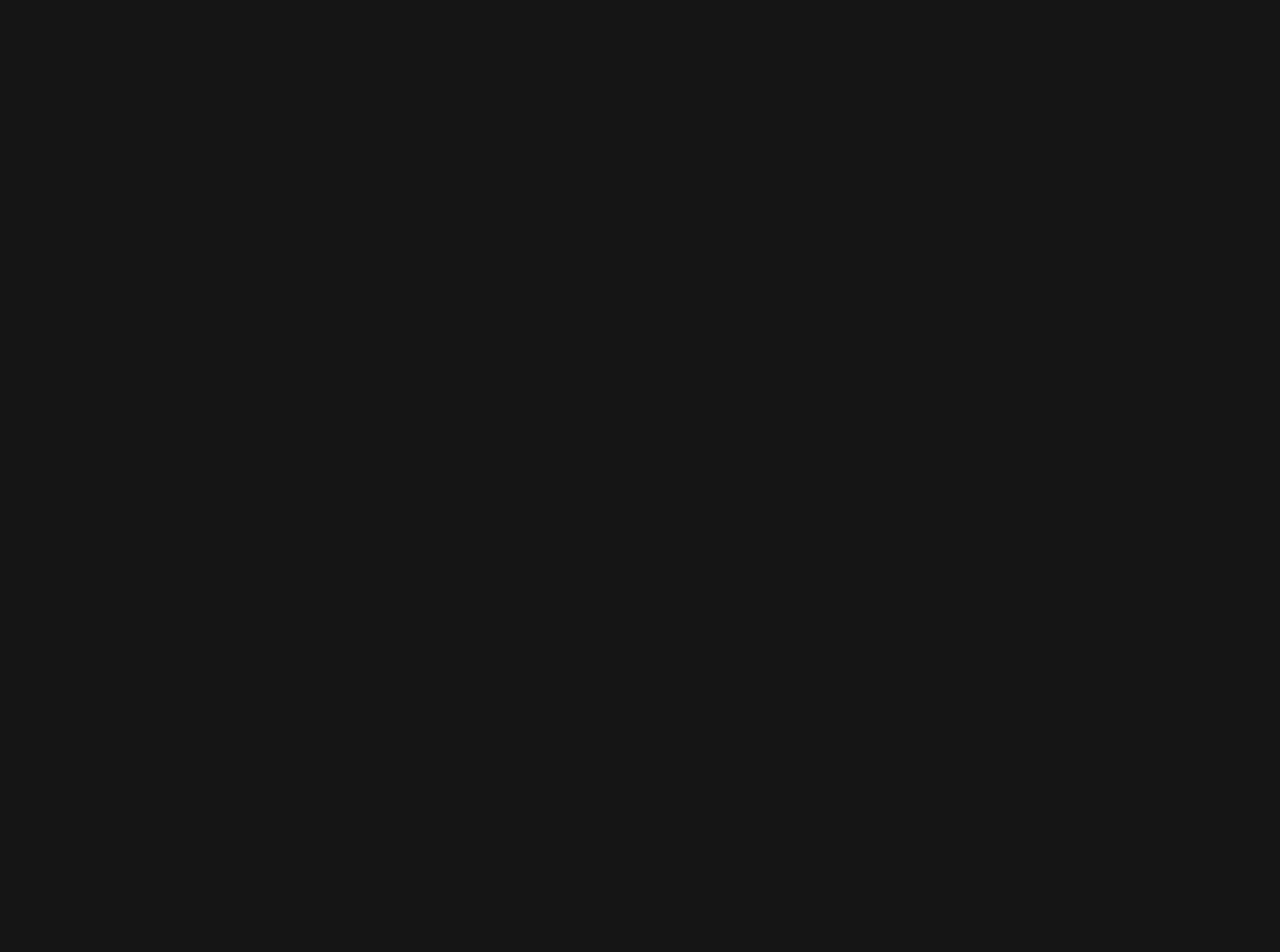
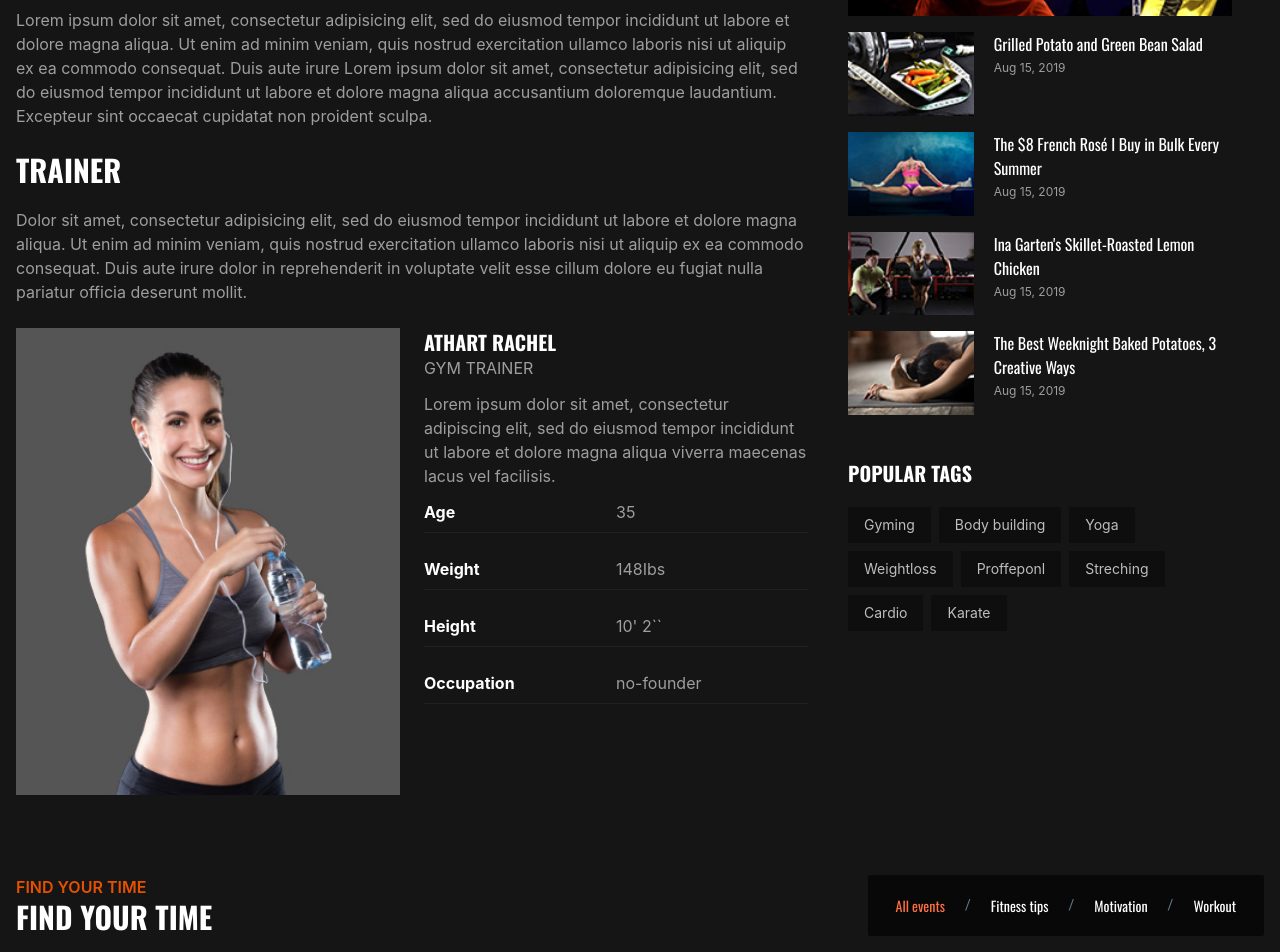
Before and after one commit to fizards12/gem-gym, a React (Vite) app: page /classes/class-details in a window 1280 px wide. Before the commit this address led to /not-found-page. Shown: the part 1180-2132 px from the top of the page. Before the commit the page ends 800 px from the top, so only its background shows below. Built offline with nearby package versions, Linux system fonts and the light colour scheme; a web font is replaced by a local one.

Commit message:
new commite

```diff
--- a/src/App.jsx
+++ b/src/App.jsx
@@ -6,7 +6,7 @@
 const Home = lazyLoadPage(()=>import("./pages/home.jsx"))
 const About = lazyLoadPage(()=>import("./pages/about-us.jsx"))
 const RoutesRoot = lazyLoadPage(()=>import("./components/root.jsx"));
-const ClassesTable = lazyLoadPage(()=>import("./pages/classes/time-table.jsx"));
+const ClassDetails = lazyLoadPage(()=>import("./pages/classes/class-details.jsx"));
 const Services = lazyLoadPage(()=>import("./pages/services.jsx"));
 const TeamPage = lazyLoadPage(()=>import("./pages/our-team.jsx"));
 const Contact = lazyLoadPage(()=>import("./pages/contact.jsx"));
@@ -22,8 +22,8 @@
             <Route path="" element={<Home/>}/>
             <Route path="about-us" element={<About/>}/>
             <Route path="classes" element={<RoutesRoot title={"CLASSES"}/>}>
-              <Route path="" element={<Navigate to={"time-table"}/>}/>
-              <Route path="time-table" element={<ClassesTable/>}/>
+              <Route path="" element={<Navigate to={"class-details"}/>}/>
+              <Route path="class-details" element={<ClassDetails/>}/>
             </Route>
             <Route path="services" element={<Services/>}/>
             <Route path="our-team" element={<TeamPage/>}/>
--- /dev/null
+++ b/src/components/features/class-details/class-content.jsx
@@ -0,0 +1,62 @@
+function ClassContent({ className, details, ...props }) {
+  return (
+    <div className={`${className || ""} flex flex-col gap-6`} {...props}>
+      <div className="w-full">
+        <img className="w-full" src={details.headingImg.src} alt={details.headingImg.alt} />
+      </div>
+      <div>
+        <h3 className="text-3xl text-white font-oswald uppercase font-bold mb-5">
+          {details.class.title}
+        </h3>
+        <p>{details.class.content}</p>
+      </div>
+      <div>
+        <h3 className="text-3xl text-white font-oswald uppercase font-bold mb-5">
+          trainer
+        </h3>
+        <p>
+          Dolor sit amet, consectetur adipisicing elit, sed do eiusmod tempor
+          incididunt ut labore et dolore magna aliqua. Ut enim ad minim veniam,
+          quis nostrud exercitation ullamco laboris nisi ut aliquip ex ea
+          commodo consequat. Duis aute irure dolor in reprehenderit in voluptate
+          velit esse cillum dolore eu fugiat nulla pariatur officia deserunt
+          mollit.
+        </p>
+      </div>
+      <div className="flex max-md:flex-col md:gap-6 max-md:gap-4">
+        <div className="w-full">
+            <img className="w-full" src={details.trainer.img} alt={details.trainer.name}/>
+        </div>
+        <div className="w-full flex flex-col gap-3">
+            <div>
+                <h3 className="text-xl text-white font-oswald uppercase font-bold">{details.trainer.name}</h3>
+                <p>{details.trainer.major}</p>
+            </div>
+            <p>
+                {details.trainer.summary}
+            </p>
+            <ul className="flex flex-col gap-6">
+                <li className="flex border-b border-gray-900 pb-2">
+                    <p className="font-bold text-white w-full">Age</p>
+                    <p className="w-full">{details.trainer.age}</p>
+                </li>
+                <li className="flex border-b border-gray-900 pb-2">
+                    <p className="font-bold text-white w-full">Weight</p>
+                    <p className="w-full">{details.trainer.weight}Ibs</p>
+                </li>
+                <li className="flex border-b border-gray-900 pb-2">
+                    <p className="font-bold text-white w-full">Height</p>
+                    <p className="w-full">{details.trainer.height}</p>
+                </li>
+                <li className="flex border-b border-gray-900 pb-2">
+                    <p className="font-bold text-white w-full">Occupation</p>
+                    <p className="w-full">{details.trainer.occupation}</p>
+                </li>
+            </ul>
+        </div>
+      </div>
+    </div>
+  );
+}
+
+export default ClassContent;
--- a/src/pages/classes/class-details.jsx
+++ b/src/pages/classes/class-details.jsx
@@ -1,9 +1,76 @@
-import React from 'react'
-
+import Section from "../../components/UI/section";
+import RightSide from "../../components/features/our-blog/right-side";
+import headingImg from "../../assets/classes/class-details/class-detailsl.jpg";
+import trainerImg from "../../assets/classes/class-details/trainer-profile.jpg";
+import ClassContent from "../../components/features/class-details/class-content";
+import TableBreadCrumbs from "../../components/features/timetable/bread-crumbs";
+import Table from "../../components/features/timetable/table";
+import { useCallback, useState } from "react";
+const dumyClass = {
+  headingImg: {
+    src: headingImg,
+    alt: "Body Building",
+  },
+  class: {
+    title: "Body Building",
+    content: `Lorem ipsum dolor sit amet, consectetur adipisicing elit,
+    sed do eiusmod tempor incididunt ut labore et dolore magna aliqua.
+    Ut enim ad minim veniam, quis nostrud exercitation ullamco laboris
+    nisi ut aliquip ex ea commodo consequat. Duis aute irure Lorem ipsum dolor sit amet, consectetur adipisicing elit, sed do eiusmod tempor incididunt ut labore et dolore magna aliqua accusantium doloremque laudantium.
+    Excepteur sint occaecat cupidatat non proident sculpa.`,
+  },
+  trainer:{
+    name:"Athart Rachel",
+    major: "GYM TRAINER",
+    summary: `Lorem ipsum dolor sit amet, consectetur adipiscing elit, sed do eiusmod tempor
+    incididunt ut labore et dolore magna aliqua viverra maecenas lacus vel facilisis.`,
+    age:35,
+    weight:148,
+    height:"10' 2``",
+    occupation: "no-founder",
+    img: trainerImg
+  }
+};
 function ClassDetials() {
   return (
-    <div>ClassDetials</div>
-  )
+    <Section>
+      <Section.Body>
+        <div className={"grid grid-cols-12 w-full px-2 gap-y-12"}>
+          <ClassContent className={"lg:col-span-8 lg:!pe-10 text-gray-500 max-lg:col-span-12"} details={dumyClass}/>
+          <RightSide
+            className={
+              "lg:col-span-4 max-lg:col-span-12 md:max-w-96 max-md:mx-auto"
+            }
+          />
+        </div>
+        <TimeTable/>
+      </Section.Body>
+    </Section>
+  );
 }
 
-export default ClassDetials
+function TimeTable() {
+  const [category, setCategory] = useState("all");
+  const clickHandler = useCallback((e) => {
+    e.preventDefault();
+    setCategory(e.target.getAttribute("href"));
+  }, []);
+
+  return (
+    <Section>
+      <Section.Header
+        className={"!gap-5"}
+        title={"find your time"}
+        subTitle={"find your time"}
+      >
+      <TableBreadCrumbs onClick={clickHandler} category={category}/>
+      </Section.Header>
+      <Section.Body>
+        <Table className={"w-max max-w-full"} category={category}/>
+      </Section.Body>
+    </Section>
+  );
+}
+
+
+export default ClassDetials;
--- a/src/pages/classes/time-table.jsx
+++ /dev/null
@@ -1,30 +0,0 @@
-import { useCallback, useState } from "react";
-import Section from "../../components/UI/section";
-import TableBreadCrumbs from "../../components/features/timetable/bread-crumbs";
-import Table from "../../components/features/timetable/table";
-
-function TimeTable() {
-  const [category, setCategory] = useState("all");
-  const clickHandler = useCallback((e) => {
-    e.preventDefault();
-    setCategory(e.target.getAttribute("href"));
-  }, []);
-
-  return (
-    <Section>
-      <Section.Header
-        className={"!gap-5"}
-        title={"find your time"}
-        subTitle={"find your time"}
-      >
-      <TableBreadCrumbs onClick={clickHandler} category={category}/>
-      </Section.Header>
-      <Section.Body>
-        <Table className={"w-max max-w-full"} category={category}/>
-      </Section.Body>
-    </Section>
-  );
-}
-
-
-export default TimeTable;
```
